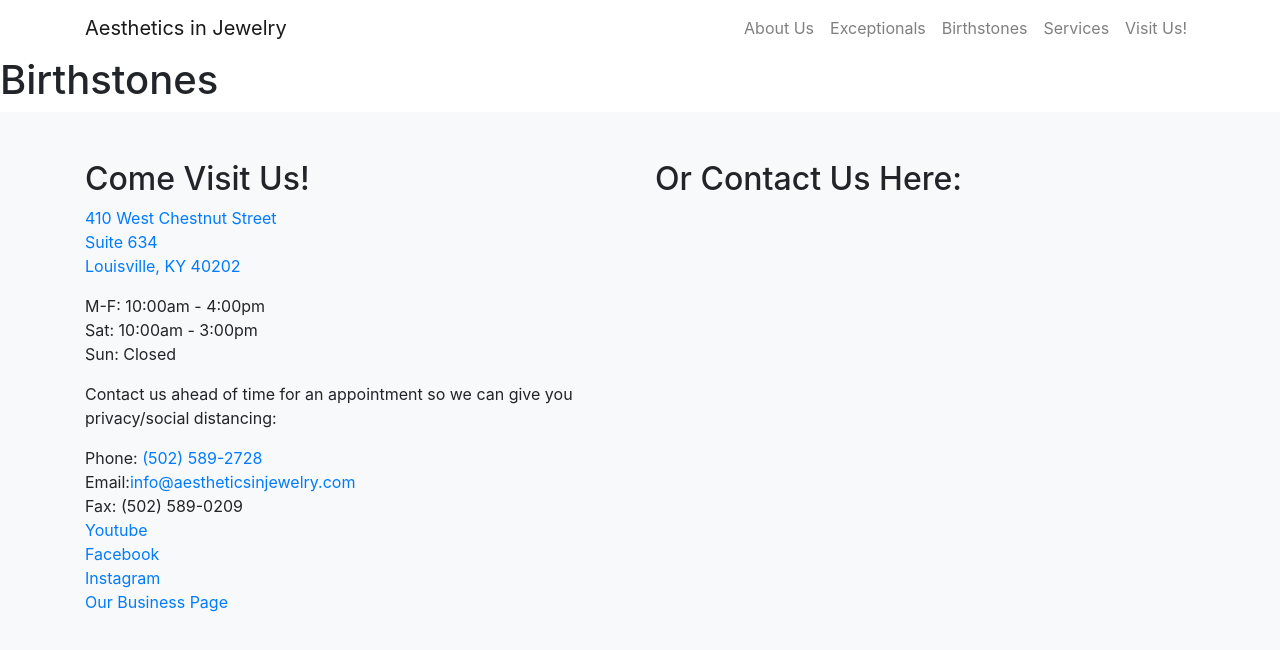
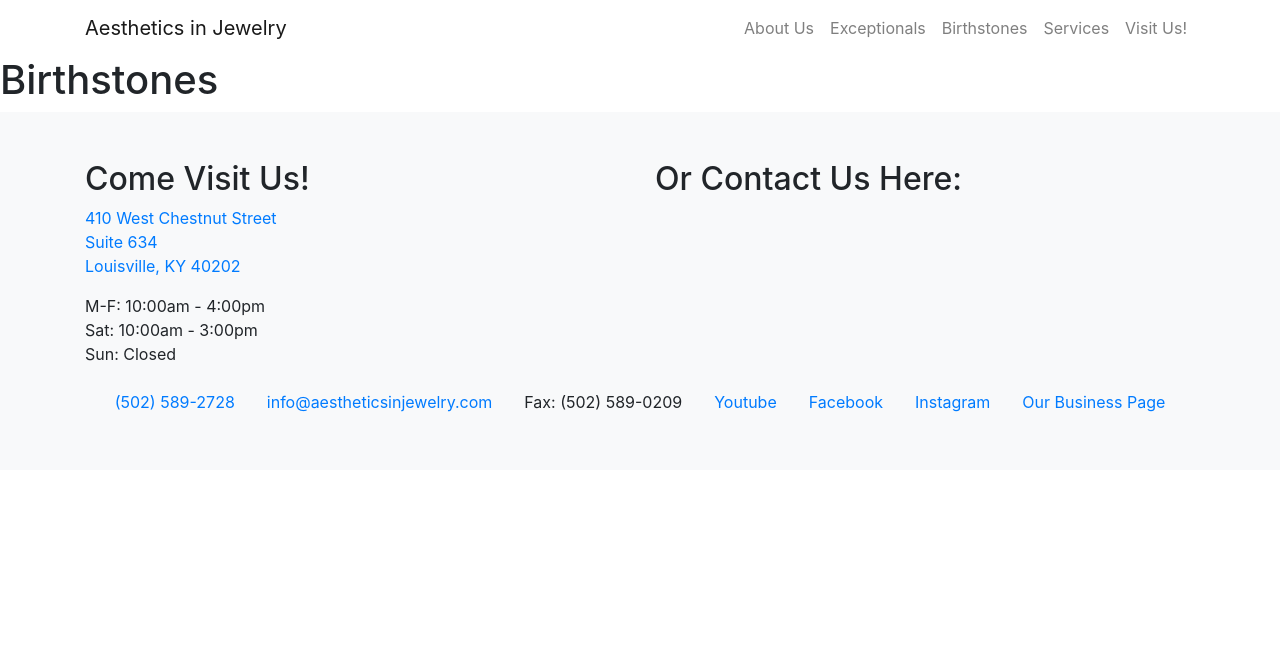
Before and after one commit to shadowlion/aestheticsinjewelry, a Next.js app: page /birthstones in a window 1280 px wide. Shown: the top 650 px of the page. Built offline with nearby package versions, Linux system fonts and the light colour scheme.

Commit message:
refactor: use navbar for social media links

```diff
--- a/components/Footer.tsx
+++ b/components/Footer.tsx
@@ -1,3 +1,5 @@
+import Nav from "react-bootstrap/Nav";
+
 const Footer = () => {
   return (
     <footer className="bg-light py-5">
@@ -26,52 +28,65 @@
               Sun: Closed
               <br />
             </address>
-
-            <address>
-              <p>
-                Contact us ahead of time for an appointment so we can give you
-                privacy/social distancing:
-              </p>
-              Phone: <a href="tel:5025892728">(502) 589-2728</a>
-              <br />
-              Email:
-              <a href="mailto:info@aestheticsinjewelry.com">
-                info@aestheticsinjewelry.com
-              </a>
-              <br />
-              Fax: (502) 589-0209
-              <br />
-              <a
-                href="https://www.youtube.com/channel/UCnsJN9wV4YbptB8NmlXFVaQ"
-                target="_blank"
-              >
-                Youtube
-              </a>
-              <br />
-              <a
-                href="https://www.facebook.com/aestheticsinjewelry/"
-                target="_blank"
-              >
-                Facebook
-              </a>
-              <br />
-              <a
-                href="https://www.instagram.com/aestheticsinjewel/"
-                target="_blank"
-              >
-                Instagram
-              </a>
-              <br />
-              <a href="https://g.page/aestheticsinjewelry" target="_blank">
-                Our Business Page
-              </a>
-            </address>
           </div>
           <div className="col-md-6">
             <h2>Or Contact Us Here:</h2>
             {/* <ContactForm /> */}
           </div>
         </div>
+        <Nav className="flex-column flex-md-row justify-content-md-center">
+          <Nav.Item>
+            <span className="nav-link">
+              <a href="tel:5025892728">(502) 589-2728</a>
+            </span>
+          </Nav.Item>
+          <Nav.Item>
+            <span className="nav-link">
+              <a href="mailto:info@aestheticsinjewelry.com">
+                info@aestheticsinjewelry.com
+              </a>
+            </span>
+          </Nav.Item>
+          <Nav.Item>
+            <span className="nav-link">Fax: (502) 589-0209</span>
+          </Nav.Item>
+          <Nav.Item>
+            <a
+              href="https://www.youtube.com/channel/UCnsJN9wV4YbptB8NmlXFVaQ"
+              target="_blank"
+              className="nav-link"
+            >
+              Youtube
+            </a>
+          </Nav.Item>
+          <Nav.Item>
+            <a
+              href="https://www.facebook.com/aestheticsinjewelry/"
+              target="_blank"
+              className="nav-link"
+            >
+              Facebook
+            </a>
+          </Nav.Item>
+          <Nav.Item>
+            <a
+              href="https://www.instagram.com/aestheticsinjewel/"
+              target="_blank"
+              className="nav-link"
+            >
+              Instagram
+            </a>
+          </Nav.Item>
+          <Nav.Item>
+            <a
+              href="https://g.page/aestheticsinjewelry"
+              target="_blank"
+              className="nav-link"
+            >
+              Our Business Page
+            </a>
+          </Nav.Item>
+        </Nav>
       </div>
     </footer>
   );
```
